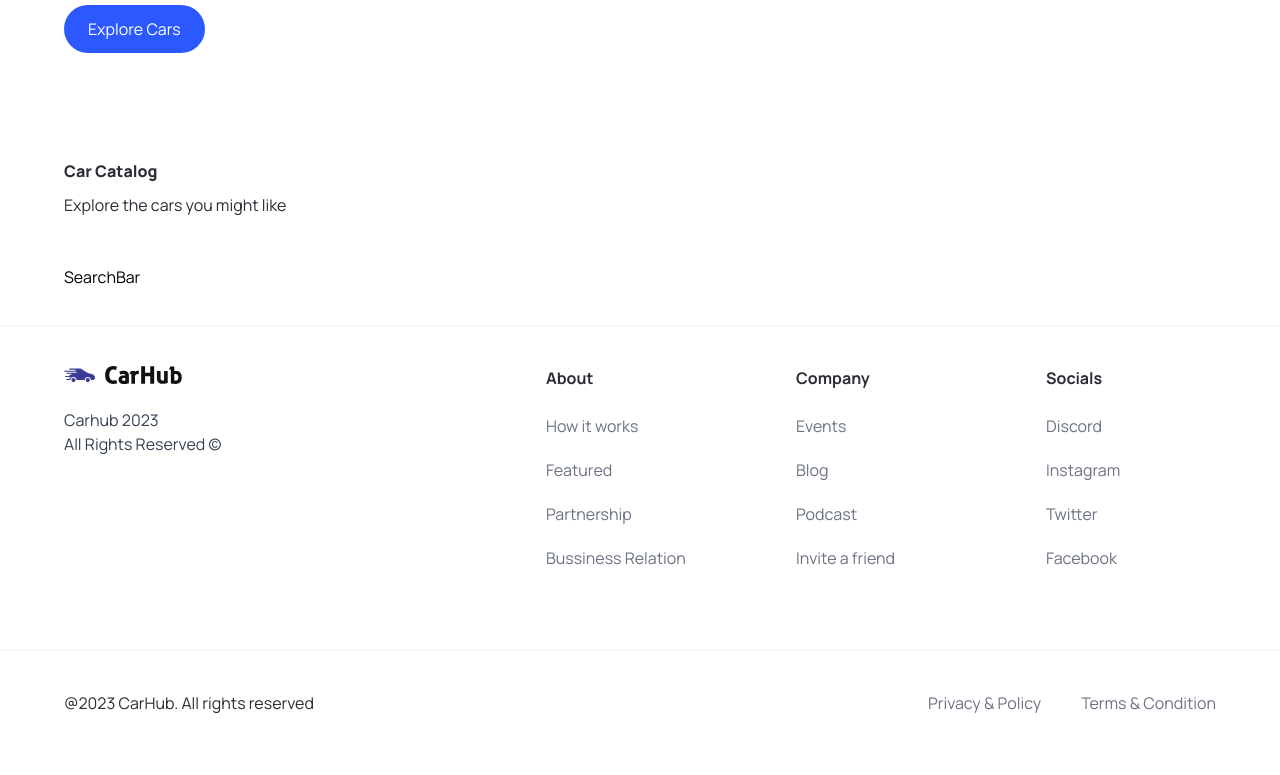
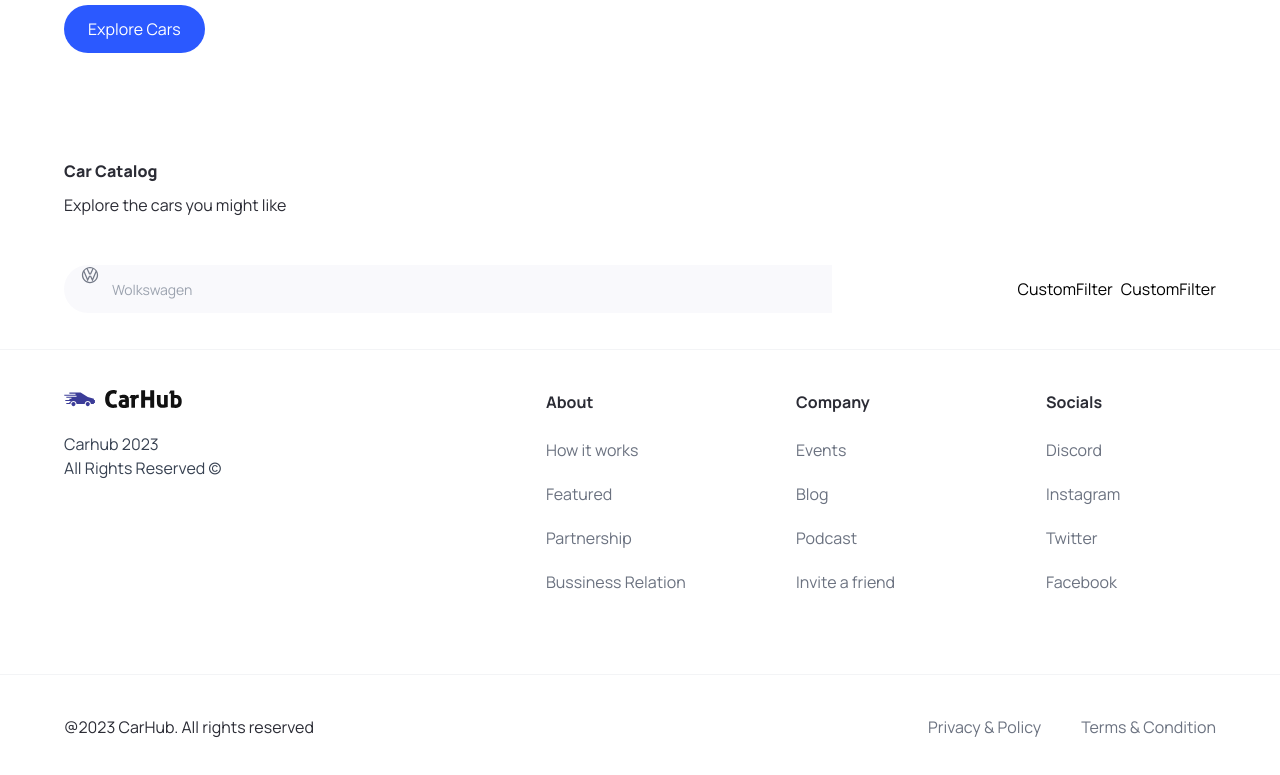
Before and after one commit to AndriyPapirnyk/car-rent, a Next.js app: page / in a window 1280 px wide. Shown: the part 705-1480 px from the top of the page. Built offline with nearby package versions, Linux system fonts and the light colour scheme.

Commit message:
adding search bar

```diff
--- a/app/page.tsx
+++ b/app/page.tsx
@@ -13,8 +13,8 @@ export default function Home() {
       <div className="home__filters">
         <SearchBar />
         <div className="home__filter-container">
-          {/* <CustomFilter title="fuel" />
-          <CustomFilter title="year" /> */}
+          <CustomFilter title="fuel" />
+          <CustomFilter title="year" />
         </div>
       </div>
      </div>
--- a/components/SearchBar.tsx
+++ b/components/SearchBar.tsx
@@ -1,8 +1,20 @@
-import React from 'react'
+"use client";
+
+import SearchManufacturer from "./SearchManufacturer";
+import { useState } from "react";
 
 const SearchBar = () => {
+  const [manufacturer, setManufacturer] = useState('')
+  const handleSearch = () => {}
   return (
-    <div>SearchBar</div>
+    <form className='searchbar' onSubmit={handleSearch}>
+      <div className="searchbar__item">
+        <SearchManufacturer
+        manufacturer={manufacturer}
+        setManufacturer={setManufacturer}
+        />
+      </div>
+    </form>
   )
 }
 
--- /dev/null
+++ b/components/SearchManufacturer.tsx
@@ -0,0 +1,67 @@
+"use client"
+
+import { Combobox, Transition } from "@headlessui/react"
+import { SearchManufacturerProps } from "@/types"
+import Image from "next/image"
+import { useState, Fragment } from "react"
+import { manufacturers  } from "@/constants"
+
+
+const SearchManufacturer = ({manufacturer, setManufacturer} : SearchManufacturerProps) => {
+    const [query, setQuery] = useState('');
+
+    const filteredManufacturers =
+    query === ''
+    ? manufacturers : manufacturers.filter((item) => (
+        item.toLowerCase()
+        .replace(/\s+/g, "")
+        .includes(query.toLowerCase().replace(/\s+/g, ""))
+    ))
+
+
+    return (
+    <div className="search-manufacturer">
+        <Combobox>
+            <div className="relative w-full">
+                <Combobox.Button className="absolute top=[14px]">
+                    <Image
+                    src="/car-logo.svg"
+                    width={20}
+                    height={20}
+                    className="ml-4"
+                    alt="Car logo"
+                    />
+                </Combobox.Button>
+
+                <Combobox.Input className="search-manufacturer__input" placeholder="Wolkswagen" displayValue={(manufacturer: string) => manufacturer} onChange={(e) => setQuery(e.target.value)}/>
+
+                <Transition
+                  as={Fragment}
+                  leave="transition ease-in duration-100"
+                  leaveFrom="opacity-100"
+                  leaveTo="opacity-0"
+                  afterLeave={() => setQuery('')}
+                >
+                    <Combobox.Options>
+                        {
+                            filteredManufacturers.map((item) => (
+                                <Combobox.Option key={item} className={({active}) => `
+                                relative search-manufacturer__option
+                                ${active ? 'bg-primary-blue text-white' : 'text-gray-900'}
+                                `}
+                                value={item}
+                                >
+                                    {item}
+                                </Combobox.Option>
+
+                            ))
+                        }
+                    </Combobox.Options>
+                </Transition>
+            </div>
+        </Combobox>
+    </div>
+  )
+}
+
+export default SearchManufacturer
--- a/components/index.ts
+++ b/components/index.ts
@@ -4,6 +4,7 @@ import Navbar from './Navbar';
 import Footer from './Footer';
 import SearchBar from './SearchBar';
 import CustomFilter from './CustomFilter';
+import SearchManufacturer from './SearchManufacturer';
 
 export {
     Hero,
@@ -12,4 +13,5 @@ export {
     Footer,
     SearchBar,
     CustomFilter,
+    SearchManufacturer,
 }
--- a/types/index.ts
+++ b/types/index.ts
@@ -7,3 +7,8 @@ export interface CustomButtonProps {
     MouseEventHandler<HTMLButtonElement>;
     btnType?: "button" | "submit";
 }
+
+export interface SearchManufacturerProps {
+    manufacturer: string,
+    setManufacturer: (manufacturer: string) => void;
+}
```
Also changed, not shown: package.json (+5 -4 lines), 1 other file (tests, documents, lock files or other folders).
